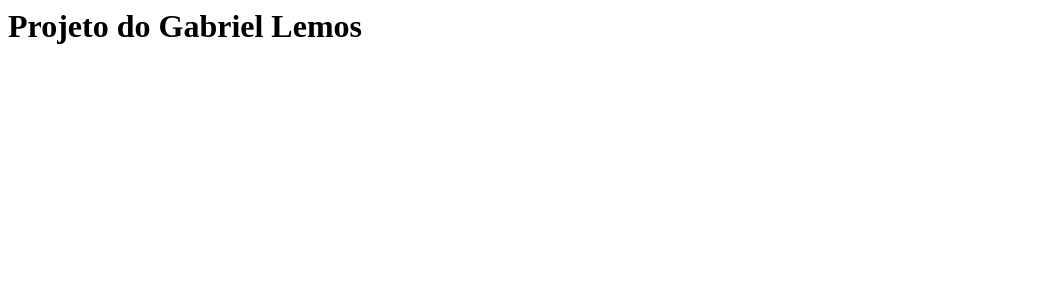
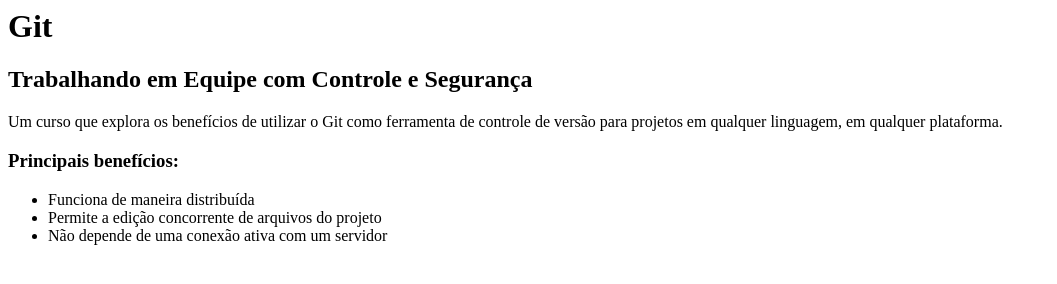
Before and after one commit to galemos/curso-git, a plain HTML site: page index.html in a window 1280 px wide. Shown: the whole page, without its empty margins (0-1057 px from the left). Drawn offline with Linux system fonts and the light colour scheme.

Commit message:
Conteúdo da página index.html

```diff
--- a/index.html
+++ b/index.html
@@ -1,8 +1,17 @@
 <html>
     <head>
-
     </head>
     <body>
-        <h1>Projeto do Gabriel Lemos</h1>
+        <h1>Git</h1>
+        <h2>Trabalhando em Equipe com Controle e Segurança</h2>
+
+        <p>Um curso que explora os benefícios de utilizar o Git como ferramenta de controle de versão para projetos em qualquer linguagem, em qualquer plataforma.</p>
+
+        <h3>Principais benefícios:</h3>
+        <ul>
+            <li>Funciona de maneira distribuída</li>
+            <li>Permite a edição concorrente de arquivos do projeto</li>
+            <li>Não depende de uma conexão ativa com um servidor</li>
+        </ul>
     </body>
 </html>
```
